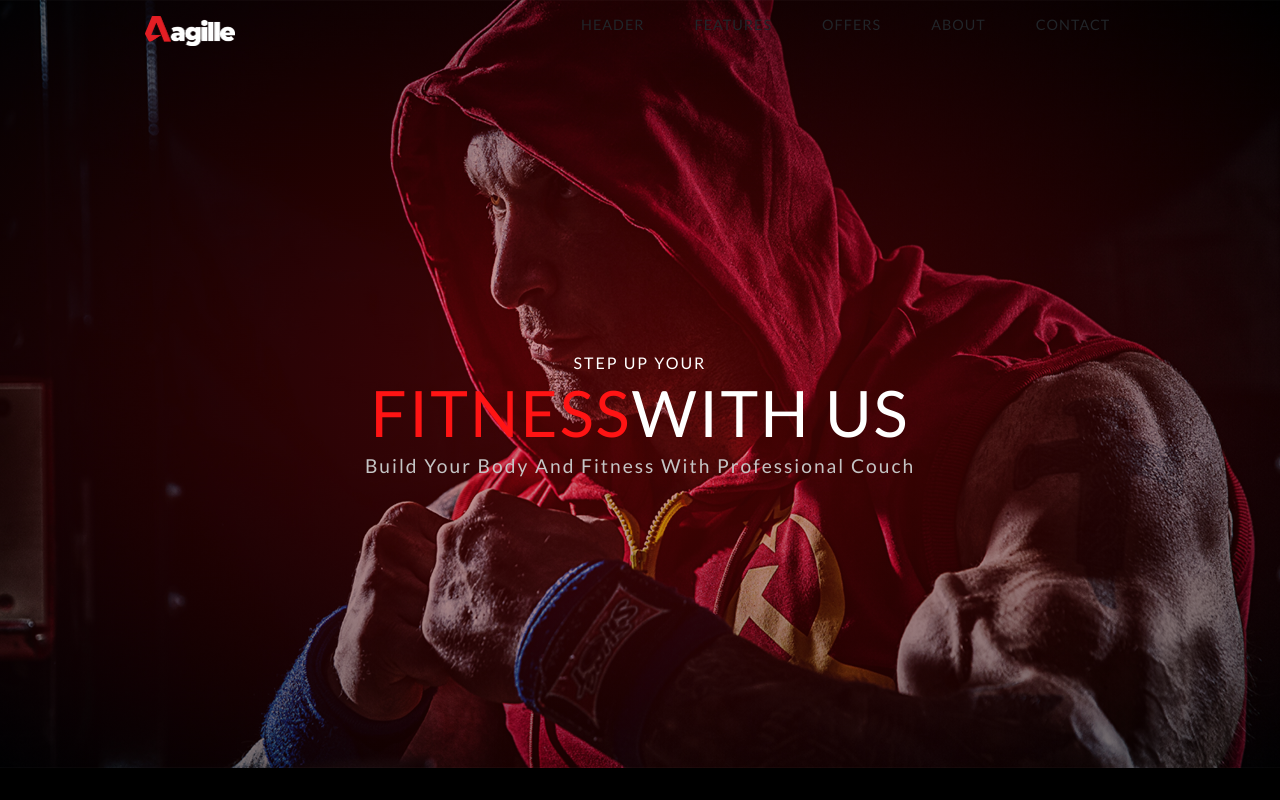
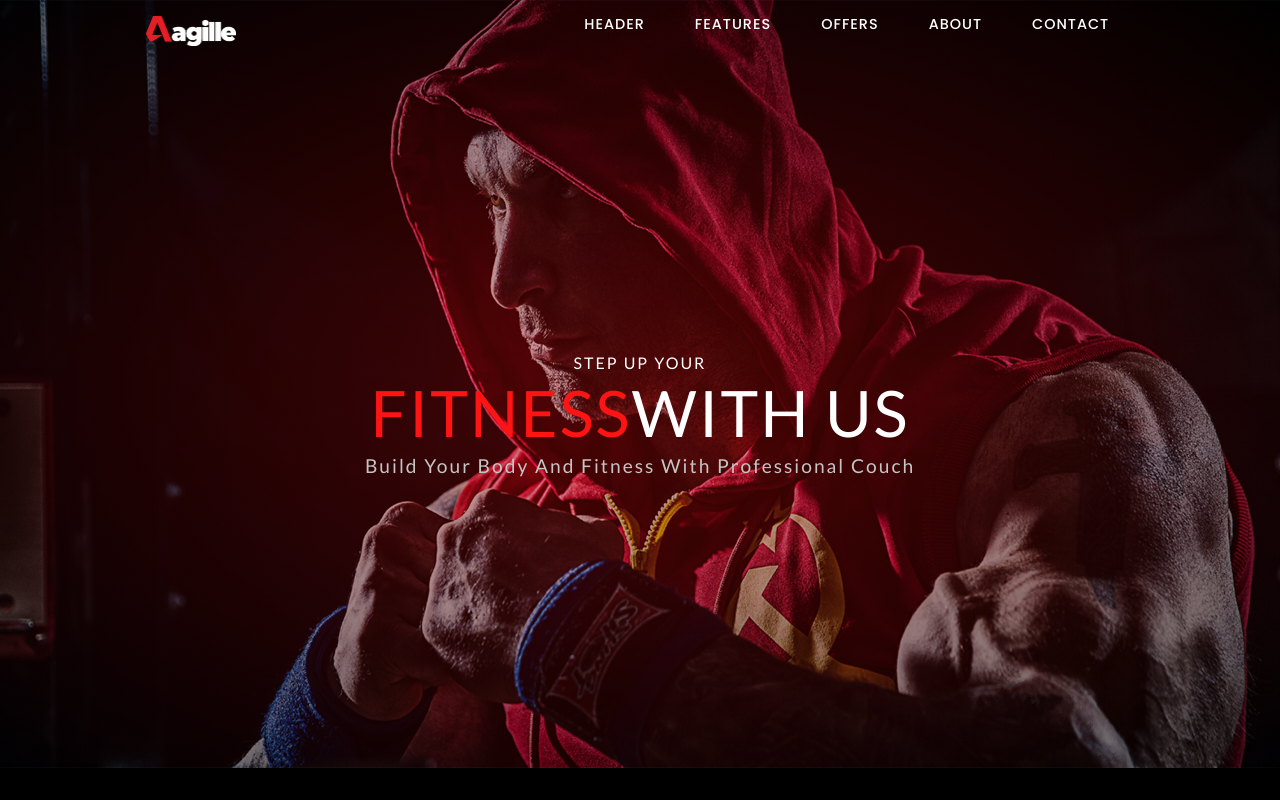
Before and after one commit to onexactly/landing-2, a React (Create React App) app: page / in a window 1280 px wide. Shown: the top 800 px of the page. Built offline with nearby package versions, Linux system fonts and the light colour scheme.

Commit message:
(fixed): resolve some warnings

```diff
--- a/src/index.css
+++ b/src/index.css
@@ -1,4 +1,6 @@
 @import url("https://fonts.googleapis.com/css2?family=Lato:wght@300;400;700&display=swap");
+
+@import url("https://fonts.googleapis.com/css2?family=Poppins:wght@500&display=swap");
 
 body {
   margin: 0px;
@@ -95,7 +97,7 @@
   transition: all ease 0.2s;
 }
 nav ul li a {
-  font-family: "Lato";
+  font-family: "Poppins";
   height: 40px;
   line-height: 43px;
   margin: 3px;
@@ -104,7 +106,7 @@
   font-size: 0.9rem;
   text-transform: uppercase;
   font-weight: 500;
-  color: #ffffff;
+  color: #ffffff !important;
   letter-spacing: 1px;
   border-radius: 3px;
   transition: 0.2s ease-in-out;
```
